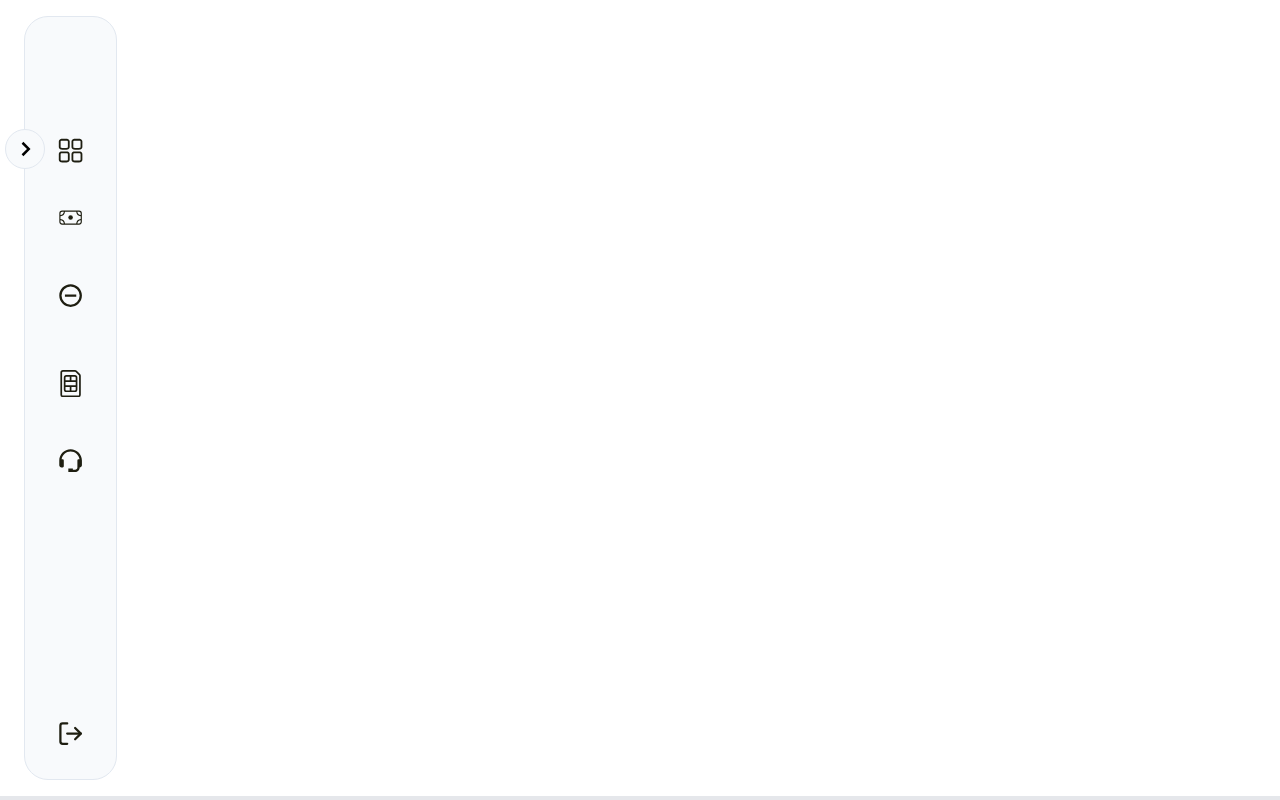
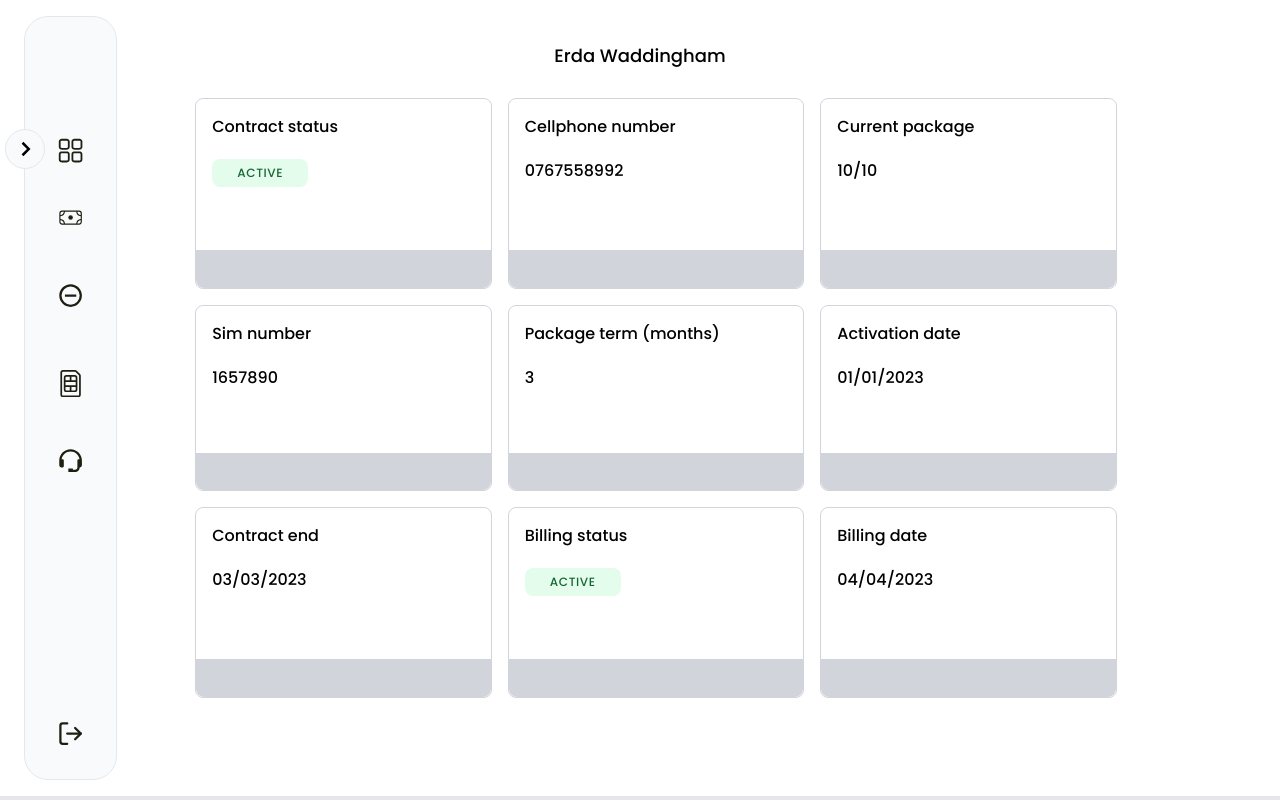
Before and after one commit to ChrissieDk/Universal-Dash, a React (Create React App) app: page /UserIdClick in a window 1280 px wide. Built offline with nearby package versions, Linux system fonts and the light colour scheme.

Commit message:
useridclick ui with static data

```diff
--- a/package.json
+++ b/package.json
@@ -1,5 +1,5 @@
 {
-  "homepage" : "http://chrissiedk.github.io/login",
+  "homepage" : "http://chrissiedk.github.io/universal-dash",
   "name": "universal-dash",
   "version": "0.1.0",
   "private": true,
--- a/src/App.js
+++ b/src/App.js
@@ -7,6 +7,7 @@ import TerminationRequest from './terminationRequest';
 import SimSwop from './simSwop';
 import Login from './Login';
 import Register from './Register';
+import UserIdClick from './UserIdClick';
 
 const App = () => {
 
@@ -21,8 +22,8 @@ const App = () => {
           <Route exact path="/Billing" element={<Billing />} />
           <Route exact path="/TerminationRequest" element={<TerminationRequest />} />
           <Route exact path="/SimSwop" element={<SimSwop />} />
-
           <Route exact path="/Register" element={<Register />} />
+          <Route exact path="/UserIdClick" element={<UserIdClick />} />
         </Routes>
       </div>
     </BrowserRouter>
--- a/src/Dashboard.jsx
+++ b/src/Dashboard.jsx
@@ -87,14 +87,16 @@ const Dashboard = () => {
         {users.map((user) => {
           return (
             <tr key={user.id}>
-              <td className='font-bold text-blue-500 hover:underline pl-7 cursor-pointer'>{user.id}</td>
-              <td className=' min-w-100 p-3 text-sm text-gray-700 whitespace-nowrap'>{`${user.first_name} ${user.last_name}`}</td>
-              <td className=' min-w-100 p-3 text-sm text-gray-700 whitespace-nowrap'><Status status={user.status} /></td>
-              <td className=' min-w-100 p-3 text-sm text-gray-700 whitespace-nowrap'>{user.date}</td>
-              <td className=' min-w-100 p-3 text-sm text-gray-700 whitespace-nowrap'>{user.package}</td>
-              <td className=' min-w-100 p-3 text-sm text-gray-700 whitespace-nowrap'>{user.package_term}</td>
-              <td className=' min-w-100 p-3 text-sm text-gray-700 whitespace-nowrap'>{user.cell_number}</td>
-              <td className=' min-w-100 p-3 text-sm text-gray-700 whitespace-nowrap'>{user.sim_number}</td>
+              <td className='font-bold text-blue-500 hover:underline pl-7 cursor-pointer'>
+                <a href={`/UserIdClick?id=${user.id}`}>{user.id}</a>
+                </td>
+              <td className='min-w-100 p-3 text-sm text-gray-700 whitespace-nowrap'>{`${user.first_name} ${user.last_name}`}</td>
+              <td className='min-w-100 p-3 text-sm text-gray-700 whitespace-nowrap'><Status status={user.status} /></td>
+              <td className='min-w-100 p-3 text-sm text-gray-700 whitespace-nowrap'>{user.date}</td>
+              <td className='min-w-100 p-3 text-sm text-gray-700 whitespace-nowrap'>{user.package}</td>
+              <td className='min-w-100 p-3 text-sm text-gray-700 whitespace-nowrap'>{user.package_term}</td>
+              <td className='min-w-100 p-3 text-sm text-gray-700 whitespace-nowrap'>{user.cell_number}</td>
+              <td className='min-w-100 p-3 text-sm text-gray-700 whitespace-nowrap'>{user.sim_number}</td>
             </tr>
           )
         })}
--- a/src/SidebarContent.jsx
+++ b/src/SidebarContent.jsx
@@ -38,7 +38,7 @@ export const datas = [
   },
   {
     id: 6,
-    icon: <Link to='Login'><FiLogOut /></Link>,
+    icon: <Link to='/Login'><FiLogOut /></Link>,
     text: <Link to='/Login'>Logout</Link>,
   },
 ];
--- /dev/null
+++ b/src/UserIdClick.jsx
@@ -0,0 +1,99 @@
+import React from 'react';
+import { data } from './users';
+
+const Status = ({ status }) => {
+    let className;
+    if (status === 'Active') {
+        className = 'p-1.5 text-xs font-medium uppercase tracking-wider text-green-800 bg-green-200 rounded-lg bg-opacity-40 w-full text-center lg:w-24';
+    } else if (status === 'On Hold') {
+        className = 'p-1.5 text-xs font-medium uppercase tracking-wider text-yellow-800 bg-yellow-200 rounded-lg bg-opacity-40 w-full text-center lg:w-24';
+    } else if (status === 'Cancelled') {
+        className = 'p-1.5 text-xs font-medium uppercase tracking-wider text-red-800 bg-red-200 rounded-lg bg-opacity-40 w-full text-center lg:w-24';
+    }
+
+    return <div className={className}>{status}</div>;
+};
+
+
+const UserIdClick = () => {
+
+    return (
+        <>
+            <div className="w-full h-full fixed pt-11 ">
+                <div className="text-lg flex flex-col justify-center items-center">{`${data[0].first_name} ${data[0].last_name}`}</div>
+            </div>
+            <div className="fixed flex justify-center items-center h-full w-[90%] ml-20">
+
+                <div className="grid grid-cols-1 sm:grid-cols-3 gap-2 sm:gap-4 h-[75%] w-[80%] overflow-y-scroll" style={{ 'overflowY': 'scroll' }}>
+                    <div className="relative bg-white p-4 rounded-lg border border-rounded border-gray-300">
+                        <div>
+                            <h1 className='mb-5'>Contract status</h1>
+                            <span> <Status status={data[0].status} /></span>
+                        </div>
+                        <div className="absolute bottom-0 left-0 w-full h-1/5 bg-gray-300 rounded-b-lg hidden sm:block"></div>
+                    </div>
+                    <div className="relative bg-white p-4 rounded-lg border border-rounded border-gray-300">
+                        <div>
+                            <h1 className='mb-5'>Cellphone number</h1>
+                            <span> {data[0].cell_number}</span>
+                        </div>
+                        <div className="absolute bottom-0 left-0 w-full h-1/5 bg-gray-300 rounded-b-lg hidden sm:block"></div>
+                    </div>
+                    <div className="relative bg-white p-4 rounded-lg border border-rounded border-gray-300">
+                        <div>
+                            <h1 className='mb-5'>Current package</h1>
+                            <span> {data[0].package}</span>
+                        </div>
+                        <div className="absolute bottom-0 left-0 w-full h-1/5 bg-gray-300 rounded-b-lg hidden sm:block"></div>
+                    </div>
+                    <div className="relative bg-white p-4 rounded-lg border border-rounded border-gray-300">
+                        <div>
+                            <h1 className='mb-5'>Sim number</h1>
+                            <span>{data[0].sim_number}</span>
+                        </div>
+                        <div className="absolute bottom-0 left-0 w-full h-1/5 bg-gray-300 rounded-b-lg hidden sm:block"></div>
+                    </div>
+                    <div className="relative bg-white p-4 rounded-lg border border-rounded border-gray-300">
+                        <div>
+                            <h1 className='mb-5'>Package term (months) </h1>
+                            <span>{data[0].package_term}</span>
+                        </div>
+                        <div className="absolute bottom-0 left-0 w-full h-1/5 bg-gray-300 rounded-b-lg hidden sm:block"></div>
+                    </div>
+                    <div className="relative bg-white p-4 rounded-lg border border-rounded border-gray-300">
+                        <div>
+                            <h1 className='mb-5'>Activation date</h1>
+                            <span>{data[0].date}</span>
+                        </div>
+                        <div className="absolute bottom-0 left-0 w-full h-1/5 bg-gray-300 rounded-b-lg hidden sm:block"></div>
+                    </div>
+                    <div className="relative bg-white p-4 rounded-lg border border-rounded border-gray-300">
+                        <div>
+                            <h1 className='mb-5'>Contract end</h1>
+                            <span>{data[0].contract_end}</span>
+                        </div>
+                        <div className="absolute bottom-0 left-0 w-full h-1/5 bg-gray-300 rounded-b-lg hidden sm:block"></div>
+                    </div>
+                    <div className="relative bg-white p-4 rounded-lg border border-rounded border-gray-300">
+                        <div>
+                            <h1 className='mb-5'>Billing status</h1>
+                            <span><Status status={data[0].billing_status} /></span>
+                        </div>
+                        <div className="absolute bottom-0 left-0 w-full h-1/5 bg-gray-300 rounded-b-lg hidden sm:block"></div>
+                    </div>
+                    <div className="relative bg-white p-4 rounded-lg border border-rounded border-gray-300">
+                        <div>
+                            <h1 className='mb-5'>Billing date</h1>
+                            <span>{data[0].billing_date}</span>
+                        </div>
+                        <div className="absolute bottom-0 left-0 w-full h-1/5 bg-gray-300 rounded-b-lg hidden sm:block"></div>
+                    </div>
+
+                </div>
+            </div>
+        </>
+
+    );
+}
+
+export default UserIdClick;
--- a/src/terminationRequest.jsx
+++ b/src/terminationRequest.jsx
@@ -4,6 +4,7 @@ import { useState } from 'react';
 import { data } from './users'
 import { FaArrowUp, FaArrowDown } from 'react-icons/fa';
 import Pagination from './components/Pagination';
+
 
 const TerminationRequest = () => {
 
@@ -115,7 +116,7 @@ const TerminationRequest = () => {
 
   return (
     <div className='w-full pr-[5rem] pl-[10.5rem] fixed justify-center items-center'>
-      <h1 className='text-xl mb-5 '>Termination request</h1>
+      <h1 className='text-xl mb-5'>Termination request</h1>
       <div className="flex flex-column justify-center text-center gap-4 pb-5">
         {/* <div className="w-1/3 p-3 border border-slate-200 rounded-lg py-11 bg-slate-50">
           <h1>Total Sales</h1>
--- a/tailwind.config.js
+++ b/tailwind.config.js
@@ -2,18 +2,19 @@
 module.exports = {
   content: [
     "./src/**/*.{js,jsx,ts,tsx}",
-
   ],
   theme: {
     extend: {
       colors: {
         glass: "rgba(255,255,255,0.25)",
         brown: "rgb(30, 30, 17);"
-      }
+      },
+
+
+      backgroundImage: {
+        back: "url(./assets/background.svg)",
+      },
     },
-    backgroundImage: {
-      back: "url(./assets/background.svg)",
-    }
   },
   plugins: [],
-}
+};
```
